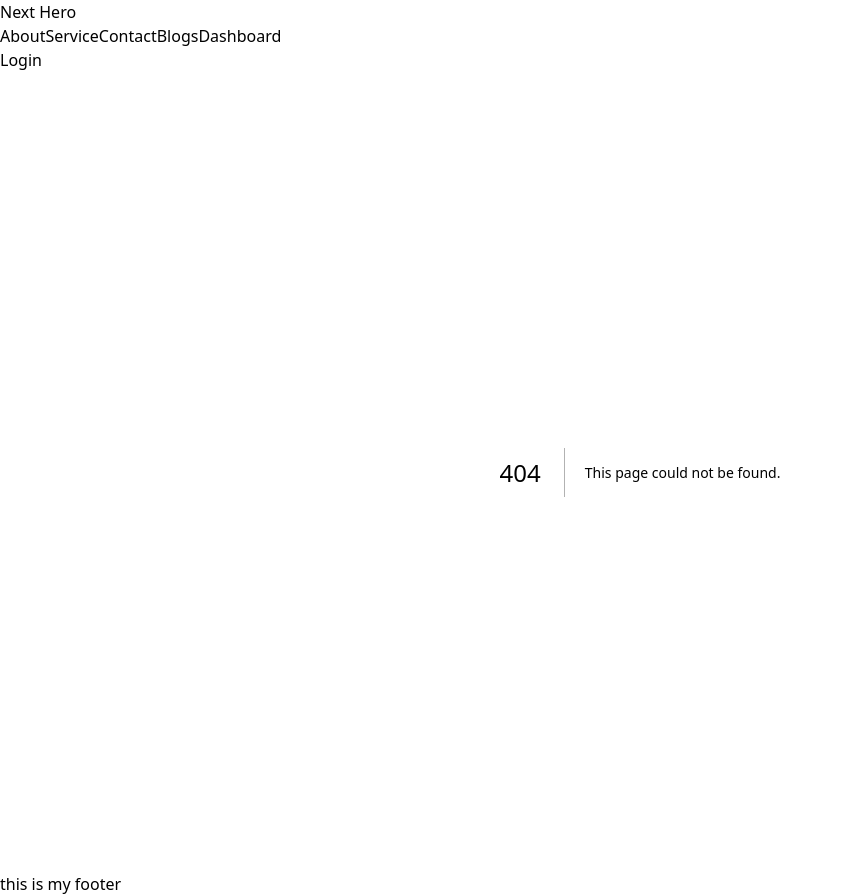
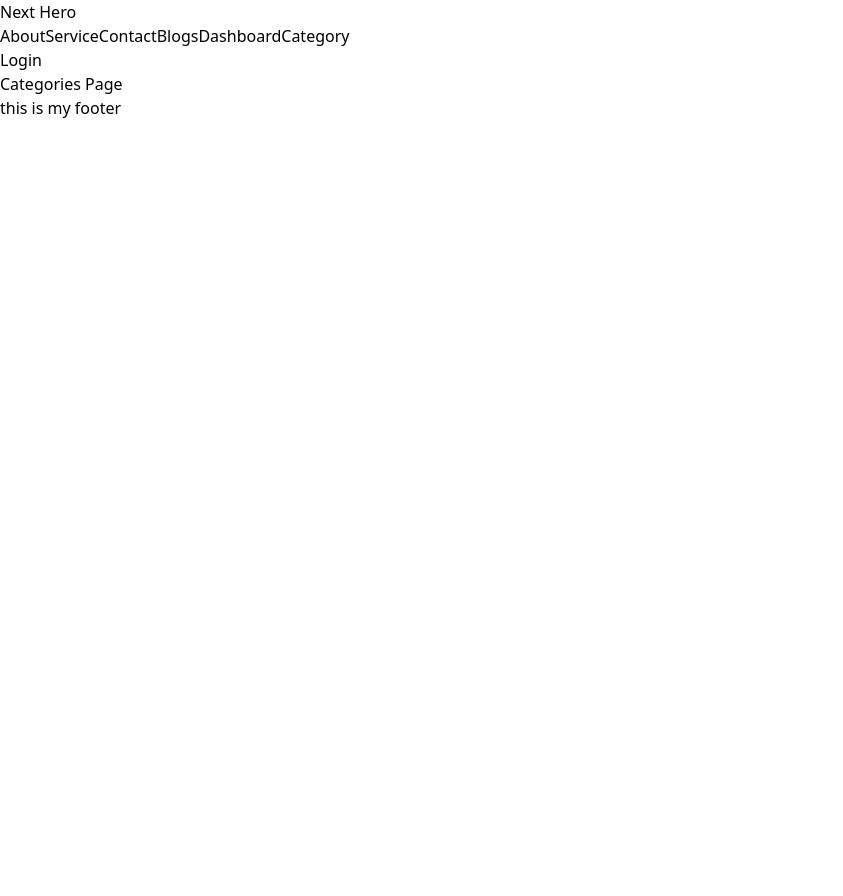
Before and after one commit to asif12018/nextjs-basic, a Next.js app: page /categories in a window 1280 px wide. Before the commit this address had no page. Shown: the whole page, without its empty margins (0-843 px from the left). After the commit the page ends 800 px from the top, so only its background shows below. Built offline with nearby package versions, Linux system fonts and the light colour scheme.

Commit message:
new code added

```diff
--- /dev/null
+++ b/src/app/categories/page.js
@@ -0,0 +1,11 @@
+import React from 'react';
+
+const categoryPage = () => {
+    return (
+        <div>
+            Categories Page
+        </div>
+    );
+};
+
+export default categoryPage;
--- a/src/app/components/Navbar/Navbar.js
+++ b/src/app/components/Navbar/Navbar.js
@@ -27,6 +27,10 @@ function Navbar() {
         {
             title:"Dashboard",
             path:"/dashboard"
+        },
+        {
+            title:"Category",
+            path:"/categories"
         }
     ]
 
```
